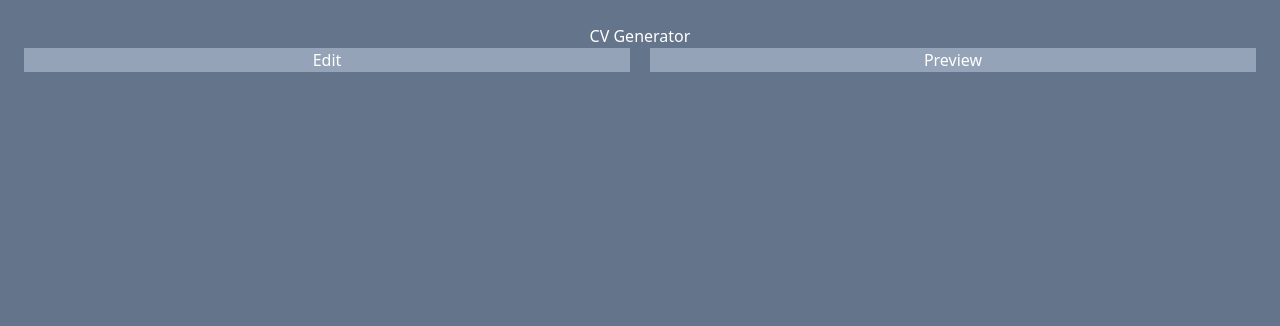
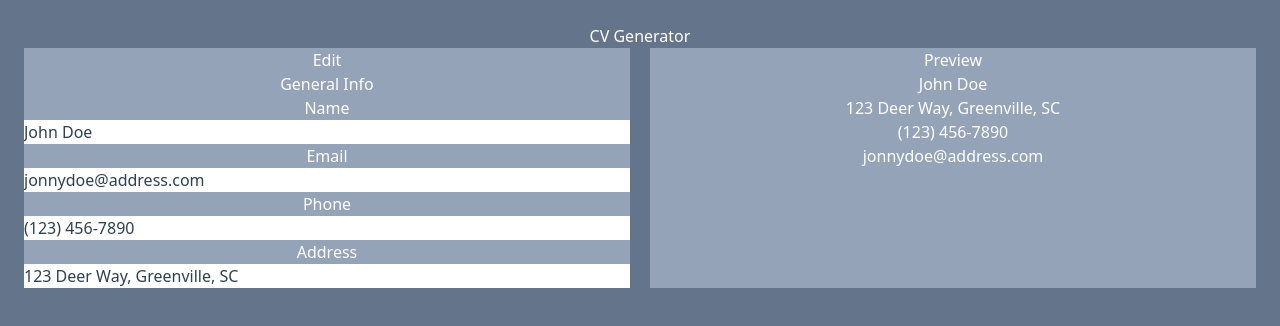
Before and after one commit to ethanwhall389/cv-application, a React (Vite) app in the folder cv-application/: page / in a window 1280 px wide. Shown: the top 326 px of the page. Built offline with nearby package versions, Linux system fonts and the light colour scheme.

Commit message:
Add state to edit-gen-info

```diff
--- a/cv-application/src/App.jsx
+++ b/cv-application/src/App.jsx
@@ -1,13 +1,28 @@
+import { useState } from 'react'
 import './App.css'
+import DefaultData from './data/personal-data'
 import Panel from './components/panel'
+import EditGeneralInfo from './components/edit/edit-gen-info'
+import DisplayGenInfo from './components/preview/display-gen-info'
+
 
 function App() {
+  const [personalData, setPersonalData] = useState(DefaultData.personal);
+
   return (
   <div className='w-screen h-screen bg-slate-500 p-6'>
     <h1>CV Generator</h1>
     <div className='flex gap-5'>
-      <Panel title={'Edit'}/>
-      <Panel title={'Preview'}/>
+      <Panel title={'Edit'}>
+        <EditGeneralInfo
+        personalData={personalData}
+        onChangePersonalData={setPersonalData}
+        />
+      </Panel>
+
+      <Panel title={'Preview'}>
+        <DisplayGenInfo personalData={personalData}/>
+      </Panel>
     </div>
   </div>
   )
--- /dev/null
+++ b/cv-application/src/components/edit/edit-gen-info.jsx
@@ -0,0 +1,42 @@
+export default function EditGeneralInfo({personalData, onChangePersonalData}) {
+
+    function handleChangePersonal(event, keyName) {
+        const newData = {...personalData, [keyName]: event.target.value};
+        onChangePersonalData(newData);
+    }
+
+    return (
+        <div className="flex flex-col">
+            <h1>General Info</h1>
+            <form action="" className="flex flex-col text-charcoal">
+                <label htmlFor="name">Name</label>
+                <input
+                type="text"
+                value={personalData.name}
+                id="name"
+                onChange={(event) => handleChangePersonal(event, 'name')}
+                />
+                <label htmlFor="email">Email</label>
+                <input
+                type="text"
+                value={personalData.email}
+                id="email"
+                onChange={(event) => handleChangePersonal(event, 'email')}
+                />
+                <label htmlFor="phone">Phone</label>
+                <input type="tel"
+                value={personalData.phone}
+                id="phone"
+                onChange={(event) => handleChangePersonal(event, 'phone')}
+                />
+                <label htmlFor="address">Address</label>
+                <input
+                type="tel"
+                value={personalData.address}
+                id="address"
+                onChange={(event) => {handleChangePersonal(event, 'address')}}
+                />
+            </form>
+        </div>
+    )
+}
--- a/cv-application/src/components/panel.jsx
+++ b/cv-application/src/components/panel.jsx
@@ -1,7 +1,8 @@
-export default function Panel({title}) {
+export default function Panel({title, children}) {
    return (
    <div className="bg-slate-400 flex-1">
         <h2>{title}</h2>
+        {children}
     </div>
    )
 }
--- /dev/null
+++ b/cv-application/src/components/preview/display-gen-info.jsx
@@ -0,0 +1,11 @@
+export default function DisplayGenInfo({personalData}) {
+
+    return (
+        <div>
+            <h2>{personalData.name}</h2>
+            <p>{personalData.address}</p>
+            <p>{personalData.phone}</p>
+            <p>{personalData.email}</p>
+        </div>
+    )
+}
--- a/cv-application/src/data/personal-data.js
+++ b/cv-application/src/data/personal-data.js
@@ -1,6 +1,14 @@
-const personalData = {
-    name: 'John Doe',
-    address: '123 Deer Way, Greenville, SC',
-    email: 'jonnydoe@address.com',
-    phone: '(123) 456-7890',
+const DefaultData = {
+    personal: {
+        name: 'John Doe',
+        address: '123 Deer Way, Greenville, SC',
+        email: 'jonnydoe@address.com',
+        phone: '(123) 456-7890',
+    },
+    education: {
+        degree: 'BS',
+        description: 'This is education description',
+    }
 }
+
+export default DefaultData;
```
